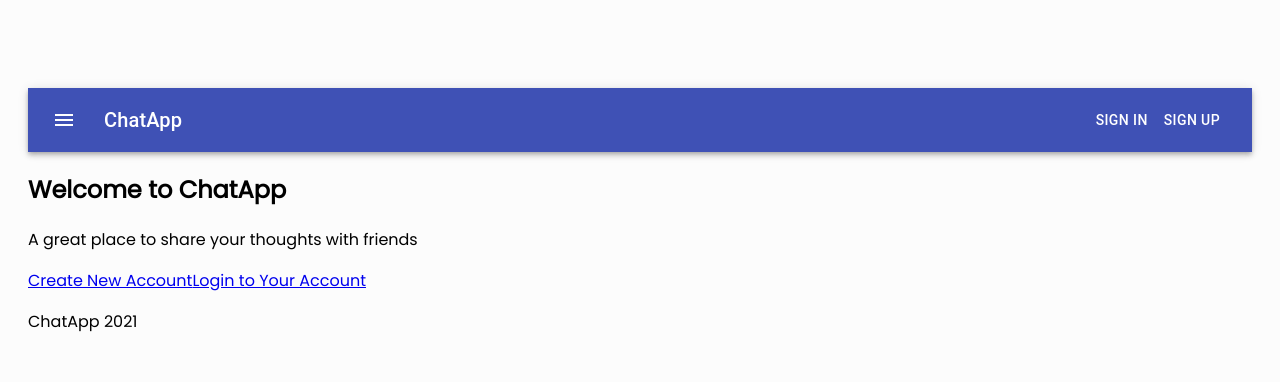
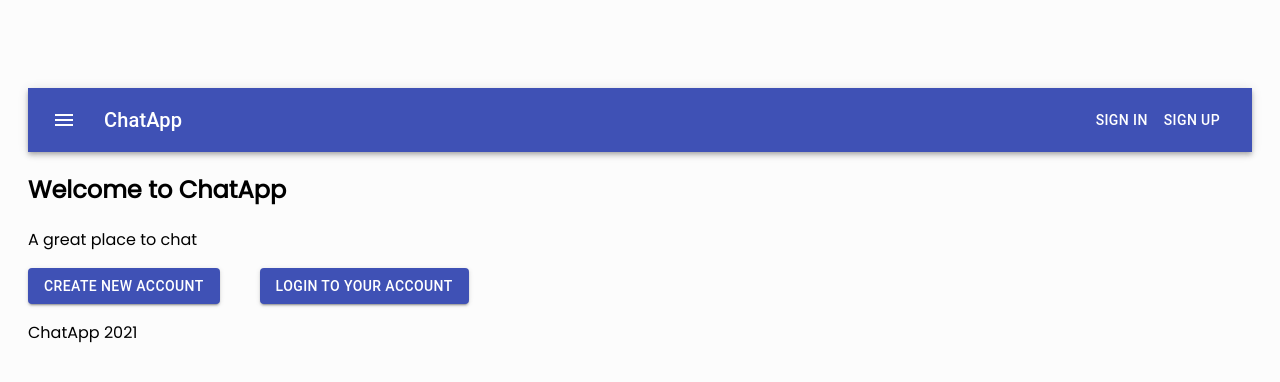
Before and after one commit to aapetsi/chatapp, a React (Create React App) app: page / in a window 1280 px wide. Shown: the top 382 px of the page. Built offline with nearby package versions, Linux system fonts and the light colour scheme; no server answers.

Commit message:
add some styling to homepage

```diff
--- a/src/pages/Home.js
+++ b/src/pages/Home.js
@@ -2,6 +2,7 @@ import React, { Component } from 'react'
 import Header from '../components/Header'
 import Footer from '../components/Footer'
 import { Link } from 'react-router-dom'
+import { Button } from '@material-ui/core'
 
 class HomePage extends Component {
   render() {
@@ -12,16 +13,29 @@ class HomePage extends Component {
           <div className='jumbotron jumbotron-fluid py-5'>
             <div className='container text-center py-5'>
               <h1 className='display-4'>Welcome to ChatApp</h1>
-              <p className='lead'>
-                A great place to share your thoughts with friends
-              </p>
+              <p className='lead'>A great place to chat</p>
               <div className='mt-4'>
-                <Link className='btn btn-primary px-5 mr-3' to='/signup'>
-                  Create New Account
-                </Link>
-                <Link className='btn px-5' to='/login'>
-                  Login to Your Account
-                </Link>
+                <Button
+                  style={{ marginRight: '40px' }}
+                  variant='contained'
+                  color='primary'
+                >
+                  <Link
+                    style={{ textDecoration: 'none', color: 'white' }}
+                    to='/signup'
+                  >
+                    Create New Account
+                  </Link>
+                </Button>
+
+                <Button variant='contained' color='primary'>
+                  <Link
+                    style={{ textDecoration: 'none', color: 'white' }}
+                    to='/login'
+                  >
+                    Login to Your Account
+                  </Link>
+                </Button>
               </div>
             </div>
           </div>
```
Also changed, not shown: 1 other file (tests, documents, lock files or other folders).
